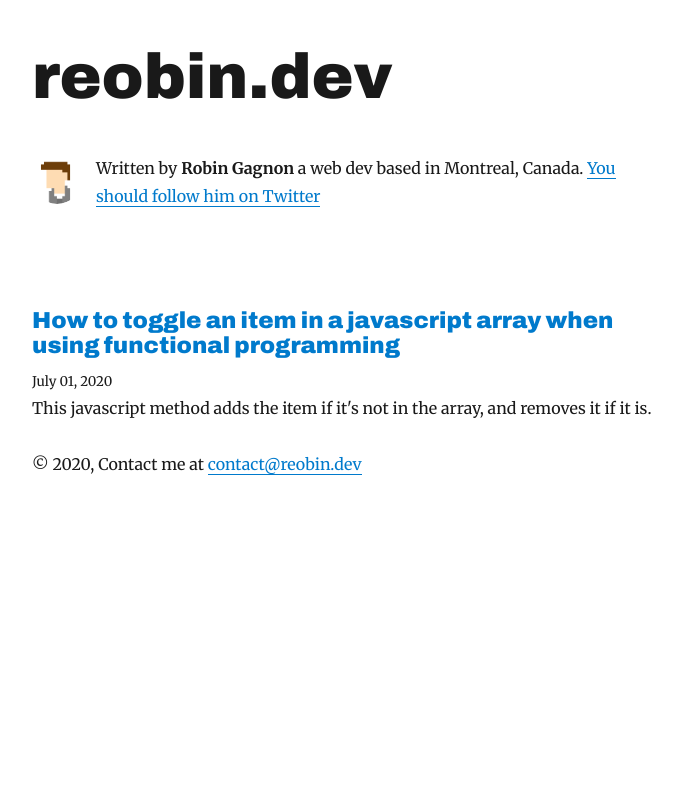
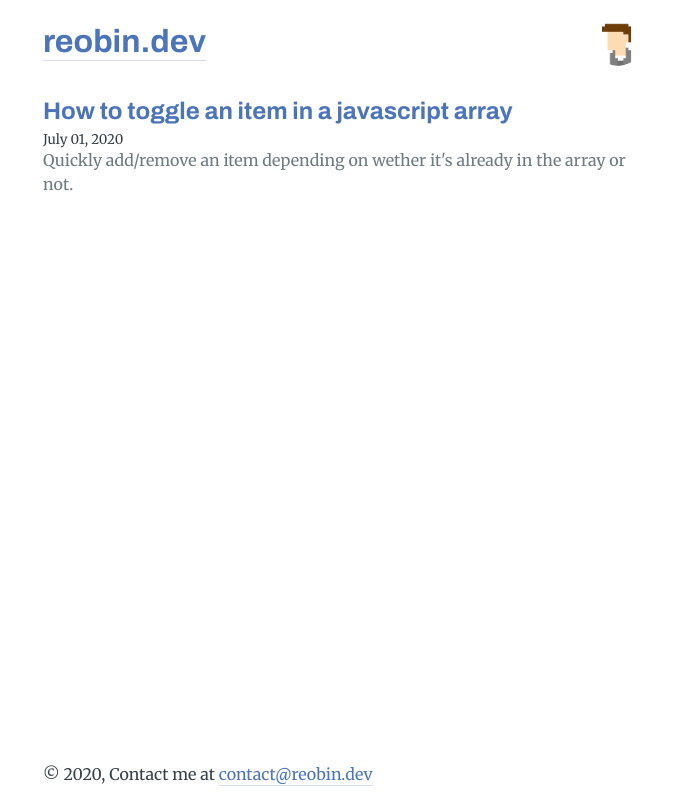
Before and after one commit to reobin/reobin.dev, a Gatsby site: page / in a window 1280 px wide. Shown: the whole page, without its empty margins (293-974 px from the left). Built offline with nearby package versions, Linux system fonts and the light colour scheme; Gatsby itself is replaced by a stand-in of ours; some packages are replaced by stand-ins of ours.

Commit message:
task: Update layout style

````diff
--- a/content/blog/js-array-toggle/index.md
+++ b/content/blog/js-array-toggle/index.md
@@ -1,10 +1,12 @@
 ---
-title: How to toggle an item in a javascript array when using functional programming
+title: How to toggle an item in a javascript array
 date: "2020-07-01T22:12:03.284Z"
-description: "This javascript method adds the item if it's not in the array, and removes it if it is."
+description: "Quickly add/remove an item depending on wether it's already in the array or not."
 ---
 
 ## TL;DR
+
+### The function
 
 ```jsx
 const removeAtIndex = (arr, index) => {
@@ -18,8 +20,11 @@ const toggle = (arr, item, compare = (a, b) => a === b) => {
   if (index === -1) return [...arr, item];
   return removeAtIndex(arr, index);
 };
+```
 
-// Usage
+### Usage
+
+```jsx
 let arr = [1, 2, 3];
 
 arr = toggle(arr, 2);
--- a/gatsby-browser.js
+++ b/gatsby-browser.js
@@ -3,4 +3,5 @@ import "typeface-archivo";
 import "typeface-merriweather";
 import "typeface-jetbrains-mono";
 
+import "./src/style/index.css";
 import "./src/style/nord-prism.css";
--- a/gatsby-config.js
+++ b/gatsby-config.js
@@ -70,11 +70,5 @@ module.exports = {
       },
     },
     "gatsby-plugin-react-helmet",
-    {
-      resolve: "gatsby-plugin-typography",
-      options: {
-        pathToConfigModule: "src/utils/typography",
-      },
-    },
   ],
 };
--- a/package.json
+++ b/package.json
@@ -8,6 +8,7 @@
     "url": "https://github.com/reobin/reobin.dev/issues"
   },
   "dependencies": {
+    "classnames": "^2.2.6",
     "gatsby": "^2.24.2",
     "gatsby-image": "^2.4.13",
     "gatsby-plugin-feed": "^2.5.11",
@@ -16,7 +17,6 @@
     "gatsby-plugin-offline": "^3.2.17",
     "gatsby-plugin-react-helmet": "^3.3.10",
     "gatsby-plugin-sharp": "^2.6.19",
-    "gatsby-plugin-typography": "^2.5.10",
     "gatsby-remark-copy-linked-files": "^2.3.11",
     "gatsby-remark-images": "^3.3.18",
     "gatsby-remark-prismjs": "^3.5.10",
--- a/src/components/bio.js
+++ b/src/components/bio.js
@@ -1,8 +1,6 @@
 import React from "react";
 import { useStaticQuery, graphql } from "gatsby";
 import Image from "gatsby-image";
-
-import { rhythm } from "../utils/typography";
 
 const Bio = () => {
   const data = useStaticQuery(graphql`
@@ -33,14 +31,14 @@ const Bio = () => {
     <div
       style={{
         display: `flex`,
-        marginBottom: rhythm(2.5),
+        marginBottom: "2.5rem",
       }}
     >
       <Image
         fixed={data.avatar.childImageSharp.fixed}
         alt={author.name}
         style={{
-          marginRight: rhythm(1 / 2),
+          marginRight: ".5rem",
           marginBottom: 0,
           minWidth: 50,
           borderRadius: `100%`,
@@ -49,13 +47,17 @@ const Bio = () => {
           borderRadius: `50%`,
         }}
       />
-      <p>
-        Written by <strong>{author.name}</strong> {author.summary}
-        {` `}
-        <a href={`https://twitter.com/${social.twitter}`}>
-          You should follow him on Twitter
-        </a>
-      </p>
+      <div>
+        <p style={{ marginBottom: 0 }}>
+          Written by <strong>{author.name}</strong>, {author.summary}
+          {` `}
+        </p>
+        <p style={{ marginTop: 0 }}>
+          <a href={`https://twitter.com/${social.twitter}`}>
+            You should follow him on Twitter
+          </a>
+        </p>
+      </div>
     </div>
   );
 };
--- /dev/null
+++ b/src/components/header/header.module.css
@@ -0,0 +1,21 @@
+.header {
+  display: flex;
+  justify-content: space-between;
+  align-items: center;
+}
+
+.header h1,
+.header h3 {
+  font-size: 2rem;
+  margin: 0;
+}
+
+.main-link {
+  color: #374046;
+}
+
+.main-link,
+.main-link:hover,
+.main-link:focus {
+  box-shadow: none;
+}
--- /dev/null
+++ b/src/components/header/index.jsx
@@ -0,0 +1,57 @@
+import React from "react";
+import { Link, useStaticQuery } from "gatsby";
+import Image from "gatsby-image";
+import classnames from "classnames";
+
+import styles from "./header.module.css";
+
+const Header = ({ isHome }) => {
+  const {
+    site: {
+      siteMetadata: { title },
+    },
+    avatar,
+  } = useStaticQuery(
+    graphql`
+      query {
+        site {
+          siteMetadata {
+            title
+          }
+        }
+        avatar: file(absolutePath: { regex: "/logo.png/" }) {
+          childImageSharp {
+            fixed(width: 50, height: 50) {
+              ...GatsbyImageSharpFixed
+            }
+          }
+        }
+      }
+    `,
+  );
+  const Title = isHome ? "h1" : "h3";
+  return (
+    <header className={classnames(styles.header, { [styles.home]: isHome })}>
+      <Title>
+        <Link className={styles.mainLink} to={`/`}>
+          {title}
+        </Link>
+      </Title>
+      <Image
+        fixed={avatar.childImageSharp.fixed}
+        alt="avatar"
+        style={{
+          marginRight: ".5rem",
+          marginBottom: 0,
+          minWidth: 50,
+          borderRadius: `100%`,
+        }}
+        imgStyle={{
+          borderRadius: `50%`,
+        }}
+      />
+    </header>
+  );
+};
+
+export default Header;
--- a/src/components/layout.js
+++ b/src/components/layout.js
@@ -1,69 +1,18 @@
 import React from "react";
-import { Link } from "gatsby";
 
-import { rhythm, scale } from "../utils/typography";
-
-import "../style/index.css";
+import Header from "./header";
 
 const Layout = ({ location, title, children }) => {
   const rootPath = `${__PATH_PREFIX__}/`;
-  let header;
-
-  if (location.pathname === rootPath) {
-    header = (
-      <h1
-        style={{
-          ...scale(1.5),
-          marginBottom: rhythm(1.5),
-          marginTop: 0,
-        }}
-      >
-        <Link
-          style={{
-            boxShadow: `none`,
-            color: `inherit`,
-          }}
-          to={`/`}
-        >
-          {title}
-        </Link>
-      </h1>
-    );
-  } else {
-    header = (
-      <h3
-        style={{
-          marginTop: 0,
-        }}
-      >
-        <Link
-          style={{
-            boxShadow: `none`,
-            color: `inherit`,
-          }}
-          to={`/`}
-        >
-          {title}
-        </Link>
-      </h3>
-    );
-  }
   return (
-    <div
-      style={{
-        marginLeft: `auto`,
-        marginRight: `auto`,
-        maxWidth: rhythm(24),
-        padding: `${rhythm(1.5)} ${rhythm(3 / 4)}`,
-      }}
-    >
-      <header>{header}</header>
+    <>
+      <Header title={title} isHome={location.pathname === rootPath} />
       <main>{children}</main>
       <footer>
         © {new Date().getFullYear()}, Contact me at{" "}
         <a href="mailto:contact@reobin.dev">contact@reobin.dev</a>
       </footer>
-    </div>
+    </>
   );
 };
 
--- a/src/pages/index.js
+++ b/src/pages/index.js
@@ -1,19 +1,15 @@
 import React from "react";
 import { Link, graphql } from "gatsby";
 
-import Bio from "../components/bio";
 import Layout from "../components/layout";
 import SEO from "../components/seo";
-import { rhythm } from "../utils/typography";
 
 const BlogIndex = ({ data, location }) => {
-  const siteTitle = data.site.siteMetadata.title;
   const posts = data.allMarkdownRemark.edges;
 
   return (
-    <Layout location={location} title={siteTitle}>
+    <Layout location={location}>
       <SEO title="All posts" />
-      <Bio />
       {posts.map(({ node }) => {
         const title = node.frontmatter.title || node.fields.slug;
         return (
@@ -21,7 +17,8 @@ const BlogIndex = ({ data, location }) => {
             <header>
               <h3
                 style={{
-                  marginBottom: rhythm(1 / 4),
+                  fontSize: "1.5rem",
+                  marginBottom: "0.25rem",
                 }}
               >
                 <Link style={{ boxShadow: `none` }} to={node.fields.slug}>
--- a/src/style/index.css
+++ b/src/style/index.css
@@ -1,6 +1,50 @@
+body {
+  --accent: #000;
+  --text: #6e7b81;
+  --background: #fff;
+}
+body.dark {
+  --accent: #fff;
+  --text: #fff;
+  --background: #000;
+}
+
+html,
+body,
+#___gatsby {
+  height: 100%;
+}
+
+#gatsby-focus-wrapper {
+  min-height: 100%;
+  display: flex;
+  flex-direction: column;
+  max-width: 40rem;
+  margin: 0 auto;
+}
+
+#gatsby-focus-wrapper > * {
+  flex-shrink: 0;
+  overflow: hidden;
+  padding: 1rem;
+}
+
 body {
   font-size: 16px;
   font-family: "Merriweather", serif;
+  background-color: var(--background);
+  color: #374046;
+  margin: 0;
+}
+
+main {
+  flex: 1;
+}
+
+p {
+  color: var(--text);
+  line-height: 1.5;
+  margin-top: 0;
 }
 
 h1,
@@ -9,5 +53,30 @@ h3,
 h4,
 h5,
 h6 {
+  font-size: inherit;
   font-family: "Archivo", sans-serif;
+  margin: 0;
 }
+
+h1,
+h2 {
+  margin-top: 2rem;
+  margin-bottom: 1rem;
+}
+
+h2 {
+  font-size: 1.5rem;
+}
+
+a {
+  color: var(--primary);
+  color: #4c74b9;
+  text-decoration: none;
+  padding-bottom: 1px;
+  box-shadow: 0 1px 0 0 #d2dcee;
+  transition: box-shadow 200ms ease;
+}
+a:hover,
+a:focus {
+  box-shadow: 0 1px 0 0 #4c74b9;
+}
--- a/src/style/nord-prism.css
+++ b/src/style/nord-prism.css
@@ -9,7 +9,8 @@ code[class*="language-"],
 pre[class*="language-"] {
   color: #f8f8f2;
   background: none;
-	font-family: "JetBrains Mono", Consolas, Monaco, 'Andale Mono', 'Ubuntu Mono', monospace;
+  font-family: "JetBrains Mono", Consolas, Monaco, "Andale Mono", "Ubuntu Mono",
+    monospace;
   text-align: left;
   white-space: pre;
   word-spacing: normal;
@@ -27,23 +28,23 @@ pre[class*="language-"] {
 
 /* Code blocks */
 pre[class*="language-"] {
-	padding: 1em;
-	margin: .5em 0;
+  padding: 1rem;
+  margin: 1rem 0;
   overflow: auto;
-	border-radius: 0.3em;
+  border-radius: 0.3rem;
 }
 
 :not(pre) > code[class*="language-"] {
-	background: #636f88;
+  background: var(--accent);
 }
 pre[class*="language-"] {
-	background: #2E3440;
+  background: #2e3440;
 }
 
 /* Inline code */
 :not(pre) > code[class*="language-"] {
-	padding: .1em;
-	border-radius: .3em;
+  padding: 0.1rem;
+  border-radius: 0.3rem;
   white-space: normal;
 }
 
@@ -55,11 +56,11 @@ pre[class*="language-"] {
 }
 
 .token.punctuation {
-	color: #81A1C1;
+  color: #81a1c1;
 }
 
 .namespace {
-	opacity: .7;
+  opacity: 0.7;
 }
 
 .token.property,
@@ -67,15 +68,15 @@ pre[class*="language-"] {
 .token.constant,
 .token.symbol,
 .token.deleted {
-	color: #81A1C1;
+  color: #81a1c1;
 }
 
 .token.number {
-	color: #B48EAD;
+  color: #b48ead;
 }
 
 .token.boolean {
-	color: #81A1C1;
+  color: #81a1c1;
 }
 
 .token.selector,
@@ -84,7 +85,7 @@ pre[class*="language-"] {
 .token.char,
 .token.builtin,
 .token.inserted {
-	color: #A3BE8C;
+  color: #a3be8c;
 }
 
 .token.operator,
@@ -93,23 +94,23 @@ pre[class*="language-"] {
 .language-css .token.string,
 .style .token.string,
 .token.variable {
-	color: #81A1C1;
+  color: #81a1c1;
 }
 
 .token.atrule,
 .token.attr-value,
 .token.function,
 .token.class-name {
-	color: #88C0D0;
+  color: #88c0d0;
 }
 
 .token.keyword {
-	color: #81A1C1;
+  color: #81a1c1;
 }
 
 .token.regex,
 .token.important {
-	color: #EBCB8B;
+  color: #ebcb8b;
 }
 
 .token.important,
--- a/src/utils/typography.js
+++ /dev/null
@@ -1,23 +0,0 @@
-import Typography from "typography";
-import Wordpress2016 from "typography-theme-wordpress-2016";
-
-Wordpress2016.overrideThemeStyles = () => {
-  return {
-    "a.gatsby-resp-image-link": {
-      boxShadow: `none`,
-    },
-  };
-};
-
-delete Wordpress2016.googleFonts;
-
-const typography = new Typography(Wordpress2016);
-
-// Hot reload typography in development.
-if (process.env.NODE_ENV !== `production`) {
-  typography.injectStyles();
-}
-
-export default typography;
-export const rhythm = typography.rhythm;
-export const scale = typography.scale;
````
Also changed, not shown: src/templates/blog-post.js (+5 -7 lines), content/blog/js-array-toggle/schema.svg (deleted), 1 other file. Lines whose indentation alone changed are shown as unchanged.
